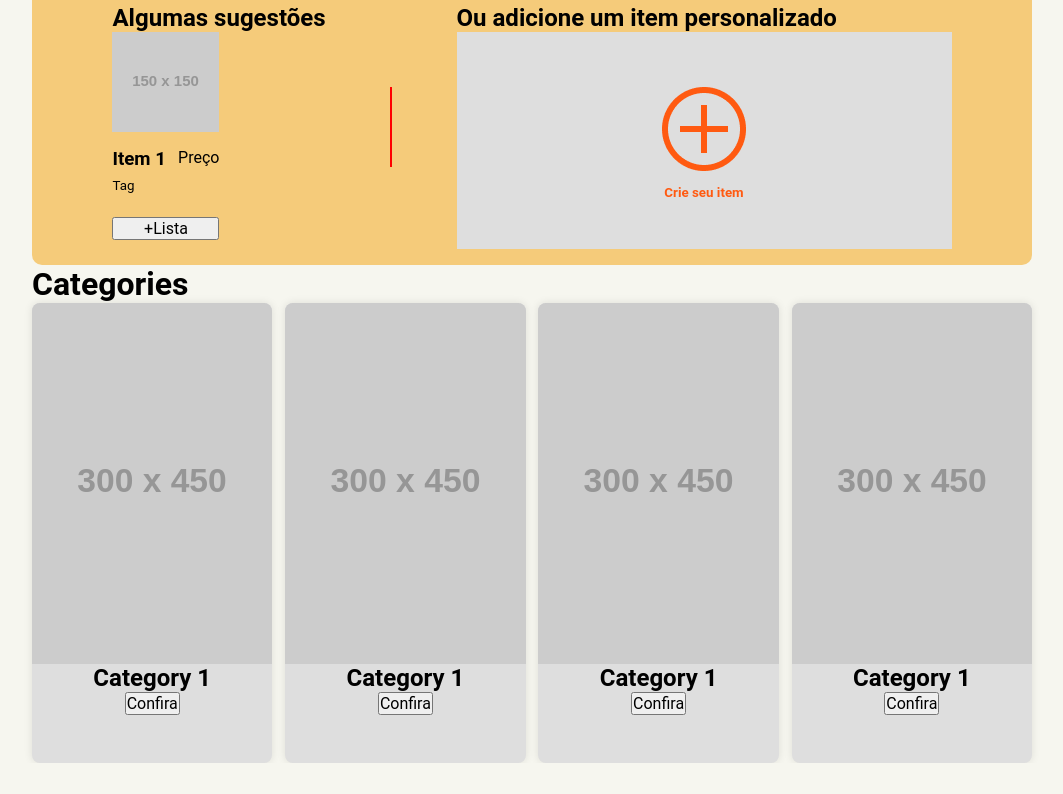
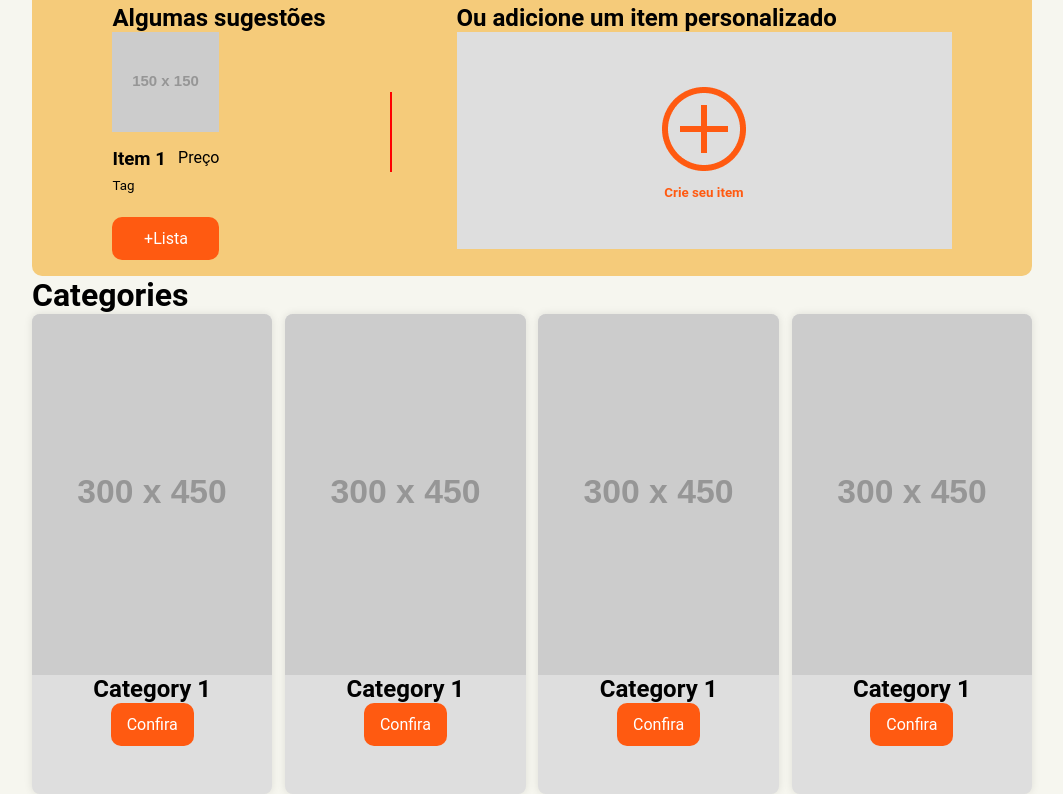
Before and after one commit to ricardoadorno/infomart-desafio-info, a Next.js app in the folder front-end/: page / in a window 1280 px wide. Shown: the part 912-1706 px from the top of the page, without its empty margins (108-1171 px from the left). Before the commit the page ends 1675 px from the top, so only its background shows below. Built offline with nearby package versions, Linux system fonts and the light colour scheme.

Commit message:
STYLES: adding button styles

```diff
--- a/front-end/src/styles/global.ts
+++ b/front-end/src/styles/global.ts
@@ -11,18 +11,27 @@ export const globalStyles = globalCss({
     backgroundColor: "$background",
   },
 
-    'body, input, button, textarea': {
+  "body, input, button, textarea": {
     fontFamily: "'Roboto', sans-serif",
     fontSize: "1rem",
     fontWeight: 400,
   },
 
   a: {
-        color: 'inherit',
-        textDecoration: 'none',
+    color: "inherit",
+    textDecoration: "none",
   },
 
   li: {
-        listStyle: 'none',
-    }
-})
+    listStyle: "none",
+  },
+
+  button: {
+    backgroundColor: "$primary",
+    color: "#fff",
+    padding: "12px 16px",
+    border: "none",
+    borderRadius: "10px",
+    cursor: "pointer",
+  },
+});
```
Lines whose indentation alone changed are shown as unchanged.
